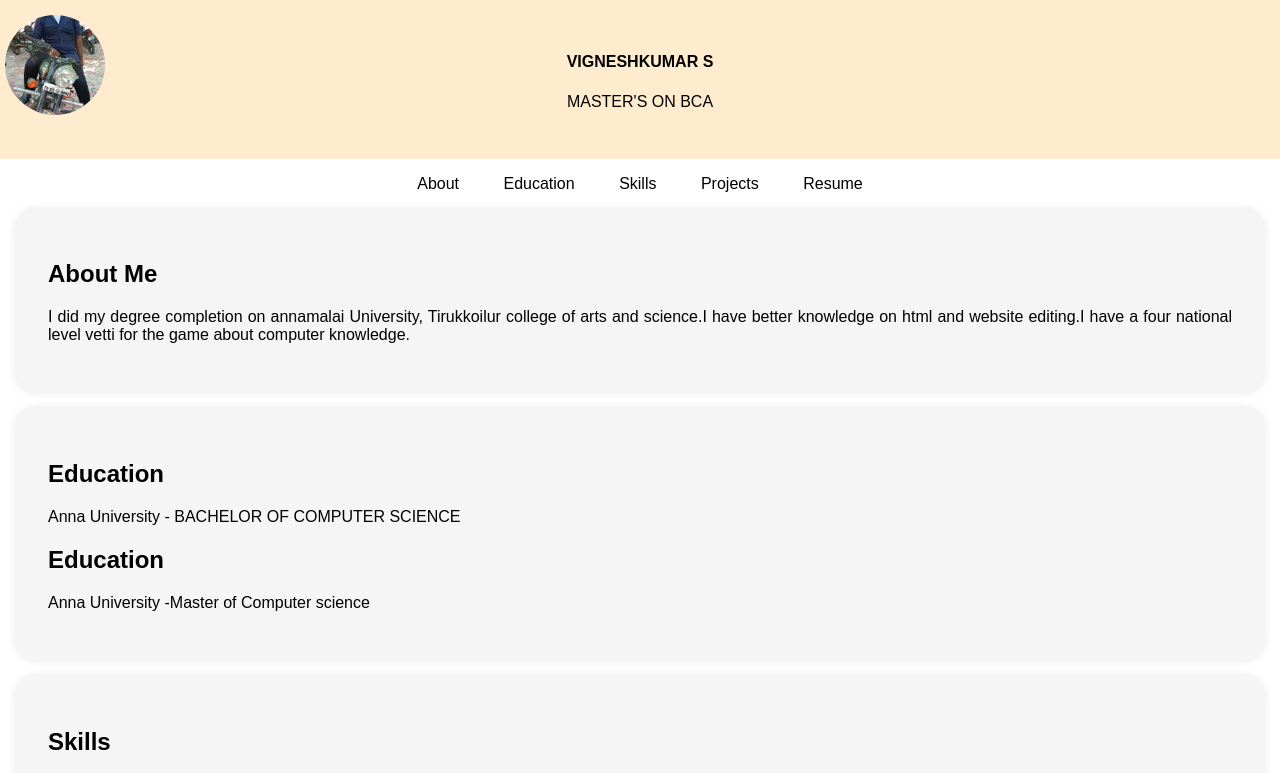
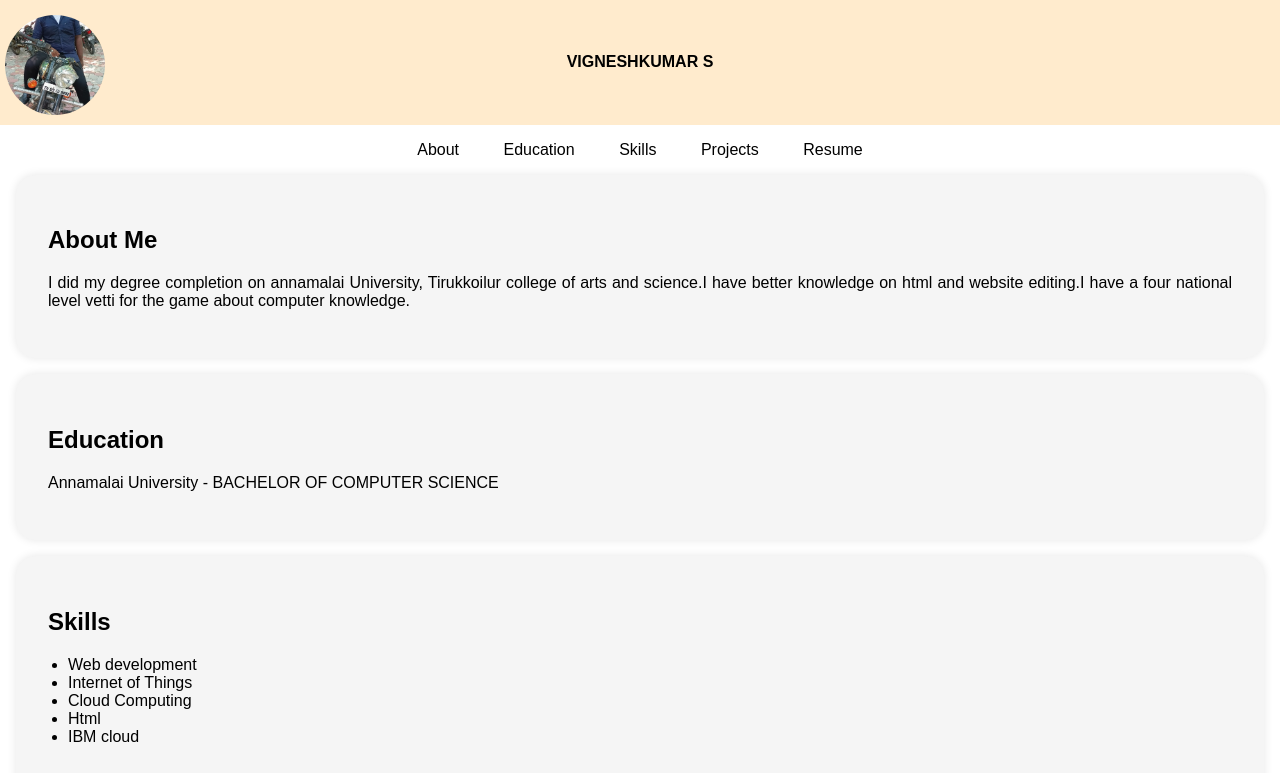
Before and after one commit to 9384923576/Vignesh-Kumar., a plain HTML site: page index.html in a window 1280 px wide. Shown: the top 773 px of the page. Drawn offline with Linux system fonts and the light colour scheme.

Commit message:
Update index.html

```diff
--- a/index.html
+++ b/index.html
@@ -97,7 +97,6 @@
             <!-- Add your profile picture here -->
             <img src="IMG-20231102-WA0014.jpg" alt="Your Profile Picture" class="profile-picture">
             <h4>VIGNESHKUMAR S</h4>
-            <p>MASTER'S ON BCA</p>
         </div>
     </header>
 
@@ -121,9 +120,7 @@
     <section id="education">
         <div class="section-content">
             <h2>Education</h2>
-            <p>Anna University  - BACHELOR OF COMPUTER SCIENCE </p>
-            <h2>Education</h2>
-            <p>Anna University  -Master of Computer science </p>
+            <p>Annamalai University  - BACHELOR OF COMPUTER SCIENCE </p>
         </div>
     </section>
 
```
